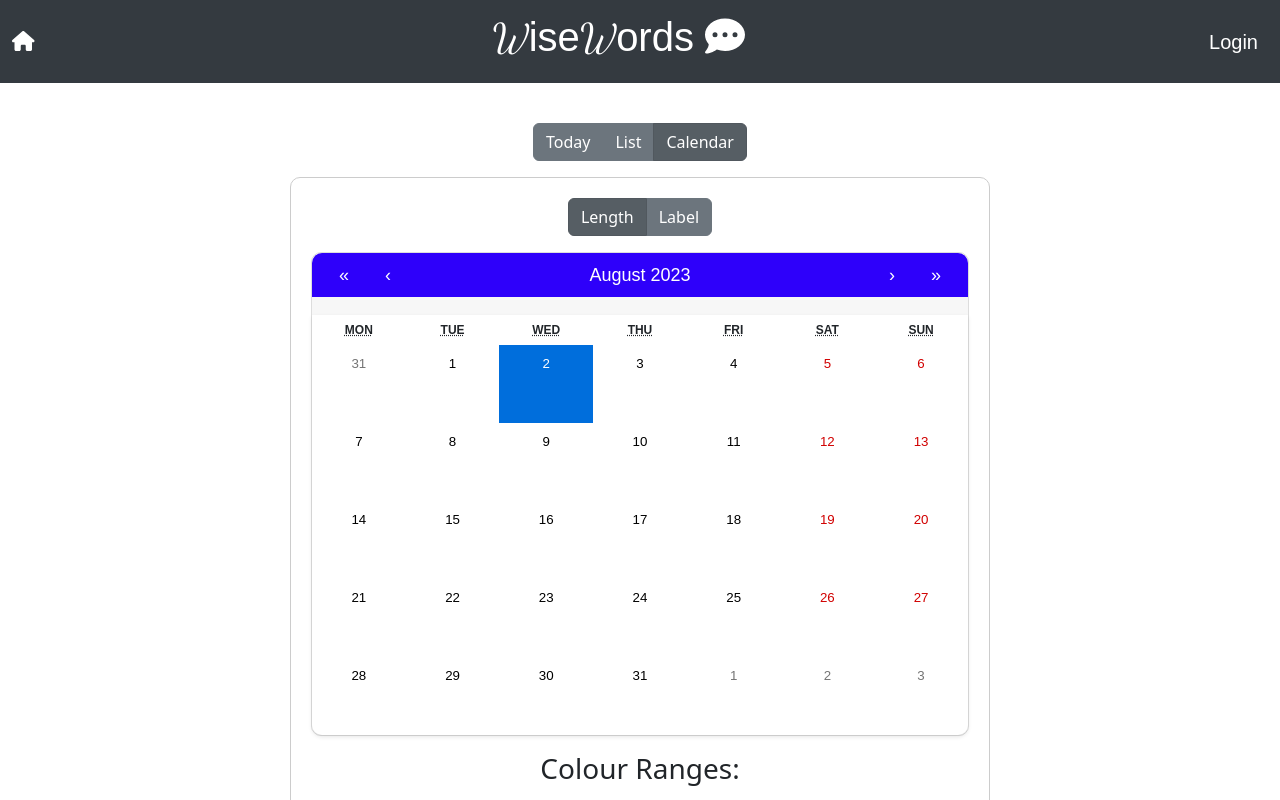
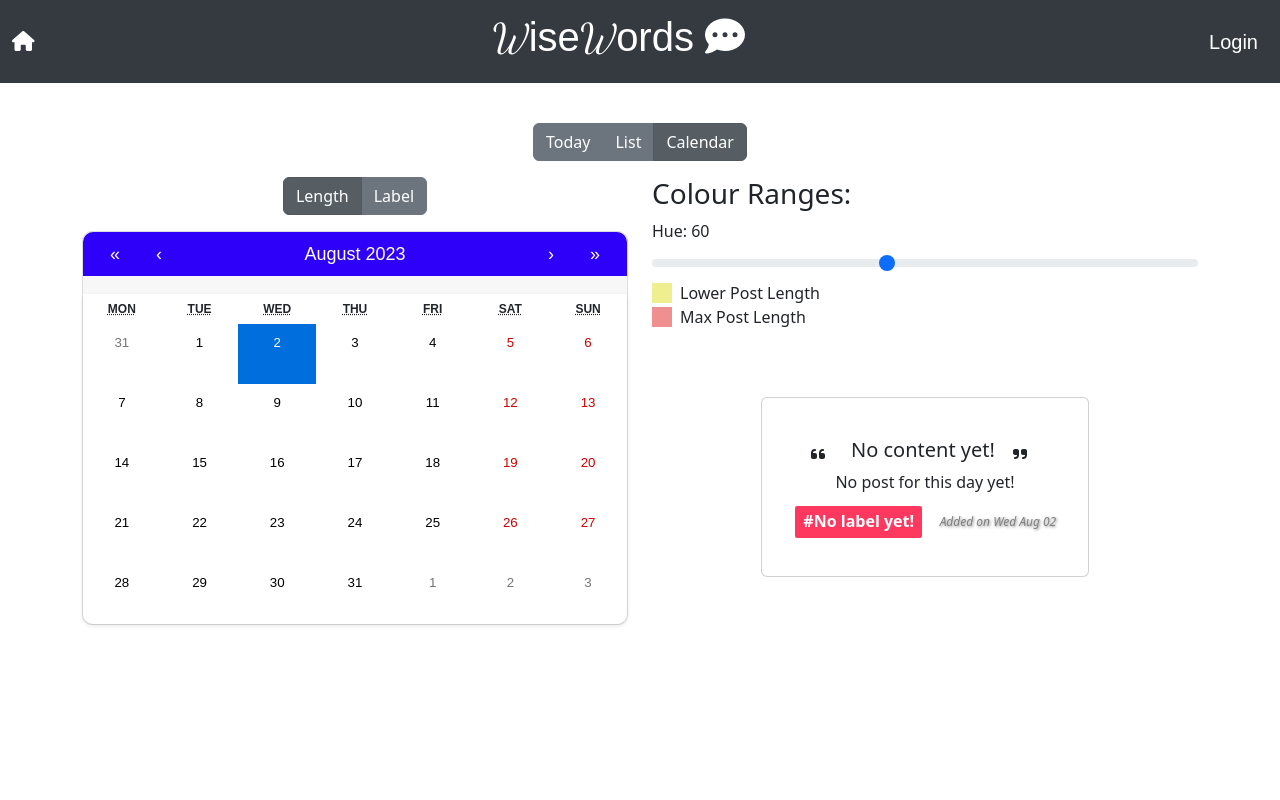
Before and after one commit to lambley/journal-frontend, a React (Create React App) app: page / in a window 1280 px wide. Both pictures are taken after a click on the button "Calendar". Shown: the top 800 px of the page. Built offline with nearby package versions, Linux system fonts and the light colour scheme; no server answers.

Commit message:
resize calendar and change flex box

```diff
--- a/src/Components/Calendar.tsx
+++ b/src/Components/Calendar.tsx
@@ -6,7 +6,7 @@ import { axiosInstance } from "../Api/Api.js"
 import { IPost } from '../types/data.js';
 import moment, { Moment } from 'moment';
 import { Post } from './Post';
-import { ButtonGroup, Button, Form } from 'react-bootstrap';
+import { ButtonGroup, Button, Form, Col, Row } from 'react-bootstrap';
 import { FontAwesomeIcon } from '@fortawesome/react-fontawesome';
 import { faCommentDots } from '@fortawesome/free-solid-svg-icons';
 
@@ -144,7 +144,7 @@ export const MyCalendar = () => {
     const maxColour = `hsl(${baseColour - 60}, 75%, 75%)`;
 
     return (
-    <div className='mb-3'>
+    <div className='mb-3 calendar-view-container'>
       <h3>Colour Ranges:</h3>
       <Form.Label htmlFor='colorSlider'>Hue: {baseColour}</Form.Label>
       <Form.Range
@@ -171,7 +171,7 @@ export const MyCalendar = () => {
 
   const labelView = () => {
     return (
-      <div className='mb-3'>
+      <div className='mb-3 calendar-view-container'>
         <h3>Labels:</h3>
         <Link to={`/label/idea`} className='link post-label post-label-idea'>
           #idea
@@ -193,7 +193,8 @@ export const MyCalendar = () => {
     setActiveView(view);
   }
   return (
-    <div className="calendar-container mt-3">
+    <Row className='mt-3 calendar-container'>
+      <Col md={6} className='d-flex flex-column align-items-center'>
         <ButtonGroup>
           <Button
             variant={activeView === "Length" ? "secondary active" : "secondary"}
@@ -224,8 +225,8 @@ export const MyCalendar = () => {
                   style={{
                     backgroundColor,
                     borderRadius: '8px',
-                  width: '40px',
-                  height: '40px',
+                    width: '30px',
+                    height: '30px',
                     display: 'flex',
                     justifyContent: 'center',
                     alignItems: 'center',
@@ -240,6 +241,8 @@ export const MyCalendar = () => {
             }}
             />
         </div>
+      </Col>
+      <Col md={6}>
         {activeView === "Length"
           ? lengthView()
           : labelView()
@@ -247,7 +250,10 @@ export const MyCalendar = () => {
         {/* <div>
           Selected Date {value!.toLocaleString('uk').split(', ')[0] || 'No date selected'}
         </div> */}
+        <div className="post-container">
           <Post {...post} />
         </div>
+      </Col>
+    </Row>
   );
 };
--- a/src/stylesheets/calendar.css
+++ b/src/stylesheets/calendar.css
@@ -1,15 +1,5 @@
 .calendar {
   width: 100% !important;
-}
-.calendar-container {
-  max-width: 700px;
-  margin: 0 auto;
-  padding: 20px;
-  border: 1px solid #ccc;
-  border-radius: 10px;
-  display: flex;
-  flex-direction: column;
-  align-items: center;
 }
 
 .calendar-container .react-calendar {
@@ -60,3 +50,27 @@
   background-color: #fff;
   box-shadow: 0 2px 4px rgba(0, 0, 0, 0.1);
 }
+
+.react-calendar__tile {
+  width: 40px;
+  height: 60px;
+  font-size: 12px;
+}
+
+.react-calendar__tile__content {
+  display: flex;
+  justify-content: center;
+  align-items: center;
+}
+
+.post-container {
+  display: flex;
+  flex-direction: column;
+  align-items: center;
+  justify-content: center;
+  margin: 20px 0;
+}
+
+.calendar-view-container {
+  height: 200px;
+}
```
Lines whose indentation alone changed are shown as unchanged.
